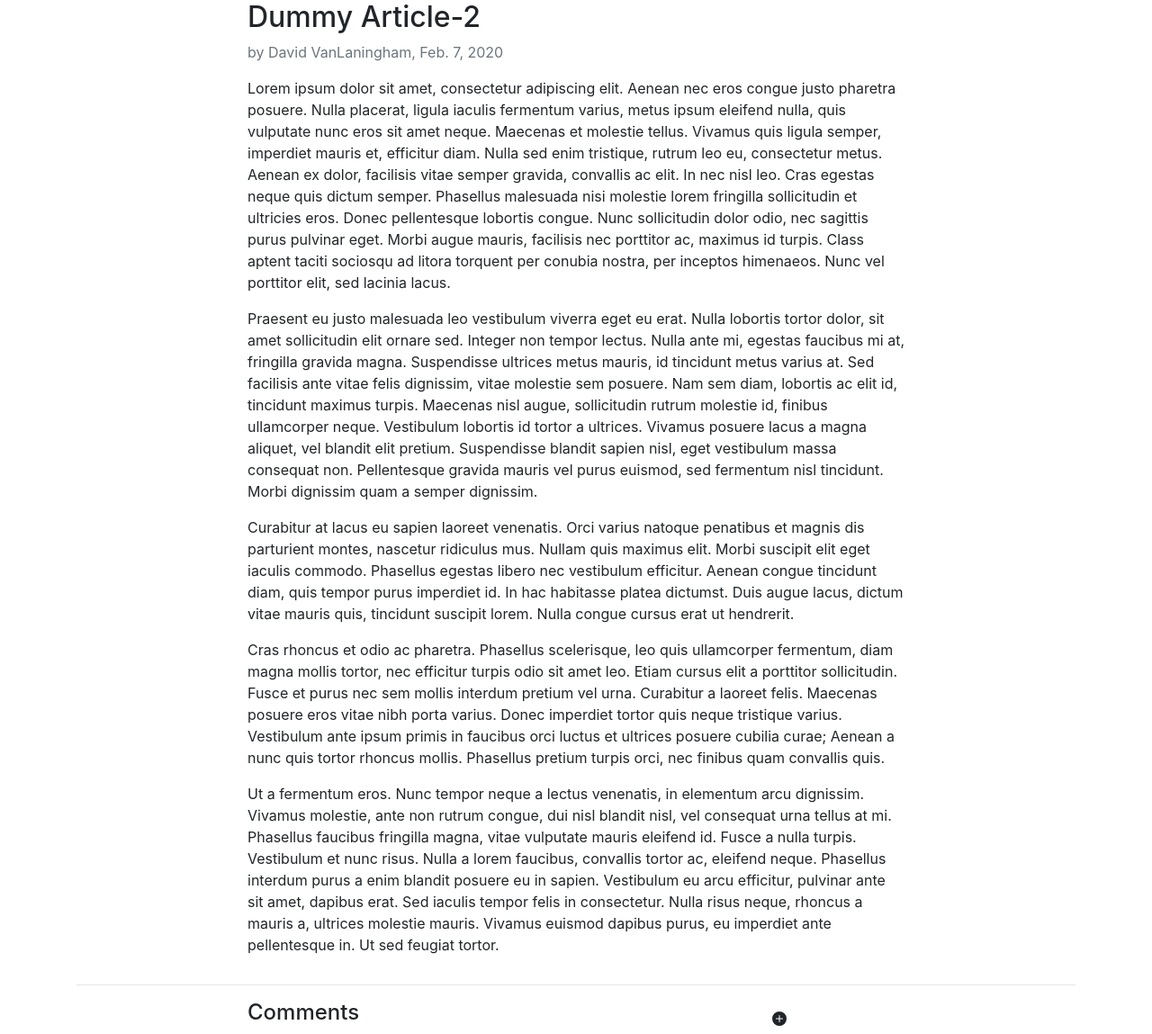
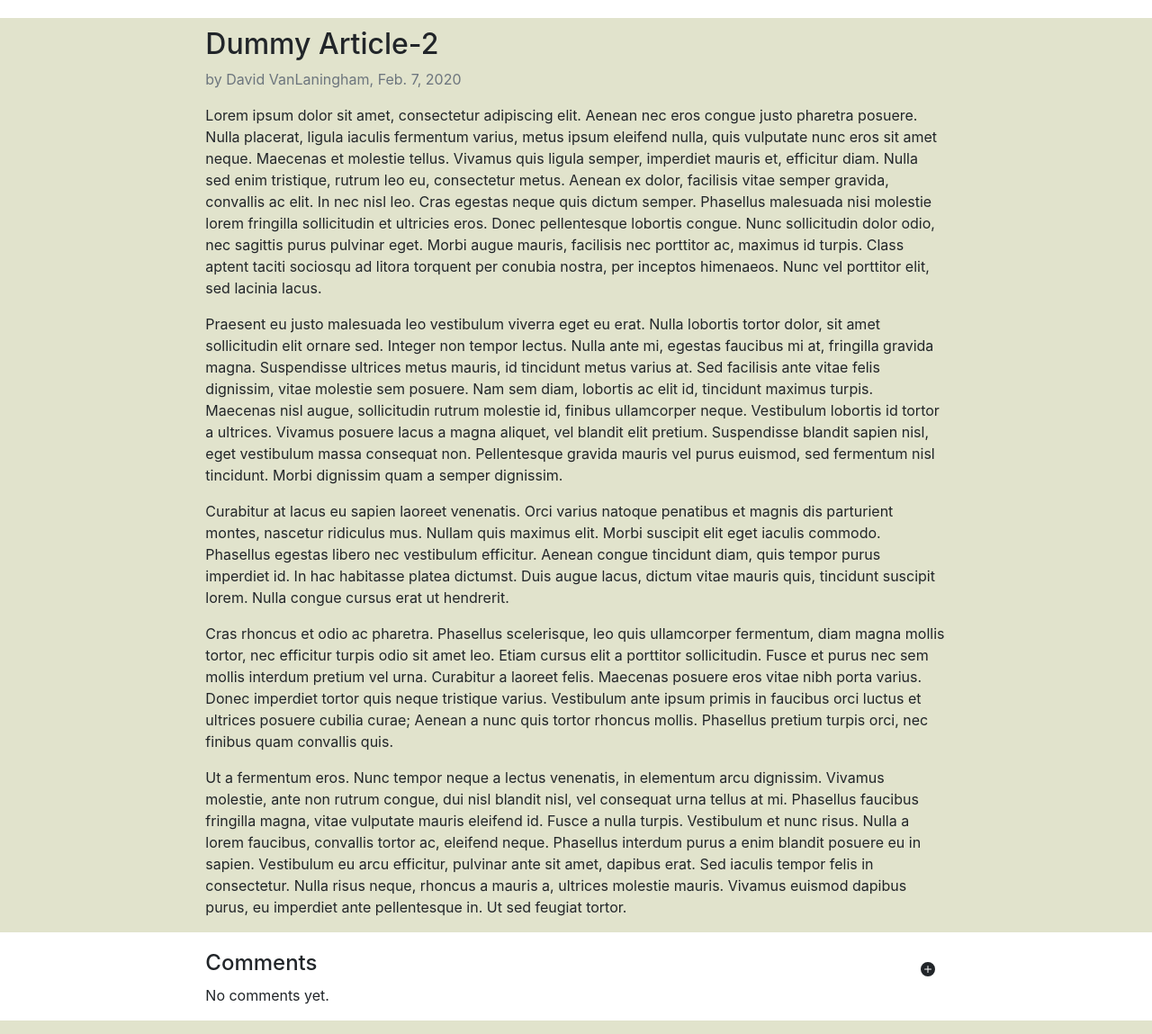
Before and after one commit to dsvanlani/The-Trailhead-Blog, a Django app: a page that uses blog/articles/templates/articles/article-page.html in a window 1280 px wide. Shown: the part 58-1207 px from the top of the page at 90% size. Run offline with Django 3.2, Linux system fonts and the light colour scheme; data comes from the database, SQL or seed files in the repository; both versions use the stored data as it was after the commit; some libraries are stand-ins or nearby versions.

Commit message:
Finalized Commenting

```diff
--- a/blog/articles/templates/articles/article-page.html
+++ b/blog/articles/templates/articles/article-page.html
@@ -4,8 +4,9 @@
 <script src="{% static 'javascript/article-page.js' %}"></script>
 {% endblock %}
 {% block body %}
-<div class="container">
-    <div class="row">
+<p style="display: none;" id="article-url">{{ article.url }}</p>
+<div class="container-fluid full-width">
+    <div class="row" id="article-content-row">
         <div class="col-sm-2">
         </div>
         <!-- Main Article Column -->
@@ -19,19 +20,19 @@
         <div class="col-sm-2">
         </div>
     </div>
-    <hr>
+
     <div class="row">
         <div class="col-sm-2"></div>
         <div class="col">
             <h4>Comments</h4>
         </div>
         <div class="col-2">
-            <button class="btn btn-outline-link" id="new-comment-button">
+            <button class="btn btn-outline-link float-right" id="new-comment-button">
                 <svg width="1em" height="1em" viewBox="0 0 16 16" class="bi bi-plus-circle-fill" fill="currentColor" xmlns="http://www.w3.org/2000/svg">
                 <path fill-rule="evenodd" d="M16 8A8 8 0 1 1 0 8a8 8 0 0 1 16 0zM8.5 4.5a.5.5 0 0 0-1 0v3h-3a.5.5 0 0 0 0 1h3v3a.5.5 0 0 0 1 0v-3h3a.5.5 0 0 0 0-1h-3v-3z"/>
                 </svg>
             </button>
-            <button class="btn btn-outline-link" id="less-comment-button" style="display: none;">
+            <button class="btn btn-outline-link float-right" id="less-comment-button" style="display: none;">
                 <svg width="1em" height="1em" viewBox="0 0 16 16" class="bi bi-dash-circle-fill" fill="currentColor" xmlns="http://www.w3.org/2000/svg">
                 <path fill-rule="evenodd" d="M16 8A8 8 0 1 1 0 8a8 8 0 0 1 16 0zM4.5 7.5a.5.5 0 0 0 0 1h7a.5.5 0 0 0 0-1h-7z"/>
                 </svg>
@@ -42,8 +43,8 @@
     <div class="row">
         <div class="col-sm-2"></div>
 
-        <!-- COMMENT BOX -->
-        <div class="col">
+        <!-- NEW COMMENT BOX -->
+        <div class="col new-comment-col">
             <div id="new-comment-box">
                 <form id="new-comment-form" class="form-inline">
                     <div class="form-group">
@@ -52,10 +53,10 @@
                     </div>
                 </form>
                  <div class="form-group">
-                     <textarea class="form-control" style="width: 100%; height: 150px;"></textarea>
+                     <textarea id="comment-body" class="form-control" style="width: 100%; height: 150px;"></textarea>
                  </div>
                 <div class="form-group">
-                    <button class="form-control btn btn-outline-primary">Submit</button>
+                    <button class="form-control btn btn-outline-primary" id="submit-comment-button">Submit</button>
                 </div>
             </div>
         </div>
@@ -66,10 +67,23 @@
     <div class="row">
         <div class="col-sm-2"></div>
         <div class="col">
-            {% for comment in comments %}
-            {{ comment.body }}
-            {% endfor %}
+            {% if comments %}
+                {% for comment in comments %}
+                <div class="card">
+                    <div class="card-body">
+                        <h5 class="card-title">{{ comment.author }}</h5>
+                    <p class="card-text">
+                        {{ comment.body }}
+                    </p>
+                    <small class="float-right">{{ comment.datetime }}</small>
+                    </div>
+                </div>
+                {% endfor %}
+            {% else %}
+            <p>No comments yet.</p>
+            {% endif %}
         </div>
+        <div class="col-sm-2"></div>
     </div>
 </div>
 {% endblock %}
--- a/blog/articles/templates/articles/home.html
+++ b/blog/articles/templates/articles/home.html
@@ -8,7 +8,7 @@
         <div class="col-sm-3"></div>
         <div class="col-sm-6">
            <div class="card rounded" id="main-article">
-               <div class="card-header">Featured Article</div>
+               <h3 class="card-header">Featured Article</h3>
                <a href="{% url 'articles' %}{{ main_article.url }}"><img src="{{ main_article.image.url }}" class="card-img-top" alt="..."></a>
                <div class="card-body">
                   <h5 class="card-title">{{ main_article.title }}</h5>
--- a/blog/articles/urls.py
+++ b/blog/articles/urls.py
@@ -25,5 +25,6 @@ urlpatterns = [
     path('articles/<str:url>', views.article_page),
     path('subscriptions/add_subscriber', views.add_subscriber),
     path('subscriptions/preferences/<str:subscriber_id>', views.subscriber_preferences),
-    path('subscriptions/save-preferences', views.subscriber_preferences_fetch)
+    path('subscriptions/save-preferences', views.subscriber_preferences_fetch),
+    path('post-comment', views.postComment)
     ] + static(settings.MEDIA_URL, document_root=settings.MEDIA_ROOT)
--- a/blog/articles/views.py
+++ b/blog/articles/views.py
@@ -62,7 +62,7 @@ def article_page(request, url):
     f.close()
 
     # Get all the comments
-    comments = Comment.objects.filter(article=article).all()
+    comments = Comment.objects.filter(article=article).order_by('-datetime').all()
 
     context = {
         "article": article,
@@ -151,3 +151,36 @@ def subscriber_preferences_fetch(request):
             }
         finally:
             return JsonResponse(response)
+
+
+@csrf_exempt
+def postComment(request):
+    if request.method != "POST":
+        return HttpResponse("<h2>403 Error: method not allowed.</h2>")
+    else:
+        try:
+            data = json.loads(request.body)
+
+            author = data['commenterName']
+            email = data['commenterEmail']
+            body = data['commentBody']
+            article = Article.objects.get(url=data['articleURL'])
+
+            comment = Comment(
+                author=author,
+                author_email=email,
+                body=body,
+                article=article
+            )
+
+            comment.save()
+            message = 'success'
+
+            return JsonResponse({"message": message})
+
+        except Exception as e:
+            message = 'error'
+            error_message = e.__str__()
+            return JsonResponse({"message": message,
+                                 "error message": error_message
+                                 })
--- a/blog/static/javascript/article-page.js
+++ b/blog/static/javascript/article-page.js
@@ -13,8 +13,31 @@ function hideNewComment() {
   document.querySelector("#less-comment-button").style.display = 'none'
 }
 
+function postComment() {
+  commenterName = document.querySelector('#commenter-name').value
+  commenterEmail = document.querySelector('#commenter-email').value
+  commentBody = document.querySelector('#comment-body').value
+  articleURL = document.querySelector('#article-url').innerText
+
+  fetch('/post-comment', {
+    method: "POST",
+    body: JSON.stringify({
+      commenterName: commenterName,
+      commenterEmail: commenterEmail,
+      commentBody: commentBody,
+      articleURL: articleURL
+    })
+  })
+  .then(response => response.json())
+  .then(result => {
+    console.log(result)
+  })
+}
+
 document.addEventListener("DOMContentLoaded", () => {
   document.querySelector('#new-comment-button').onclick = displayNewComment
 
   document.querySelector("#less-comment-button").onclick = hideNewComment
+
+  document.querySelector("#submit-comment-button").onclick = postComment
 })
--- a/blog/static/stylesheets/style.css
+++ b/blog/static/stylesheets/style.css
@@ -17,5 +17,16 @@ table {
 #new-comment-box {
   display: none;
 }
+#new-comment-box input {
+  margin-right: 5px;
+  margin-bottom: 5px;
+}
+
+#article-content-row {
+  background-color: #e1e3cc;
+  margin-top: 20px;
+  margin-bottom: 20px;
+  padding-top: 10px;
+}
 
 /*# sourceMappingURL=style.css.map */
--- a/blog/static/stylesheets/style.scss
+++ b/blog/static/stylesheets/style.scss
@@ -15,4 +15,16 @@ table {
 
 #new-comment-box {
     display: none;
+
+    input {
+        margin-right: 5px;
+        margin-bottom:5px;
+        }
     }
+
+#article-content-row {
+    background-color: #e1e3cc;
+    margin-top: 20px;
+    margin-bottom: 20px;
+    padding-top: 10px;
+    }
```
Also changed, not shown: blog/db.sqlite3, 1 other file.
